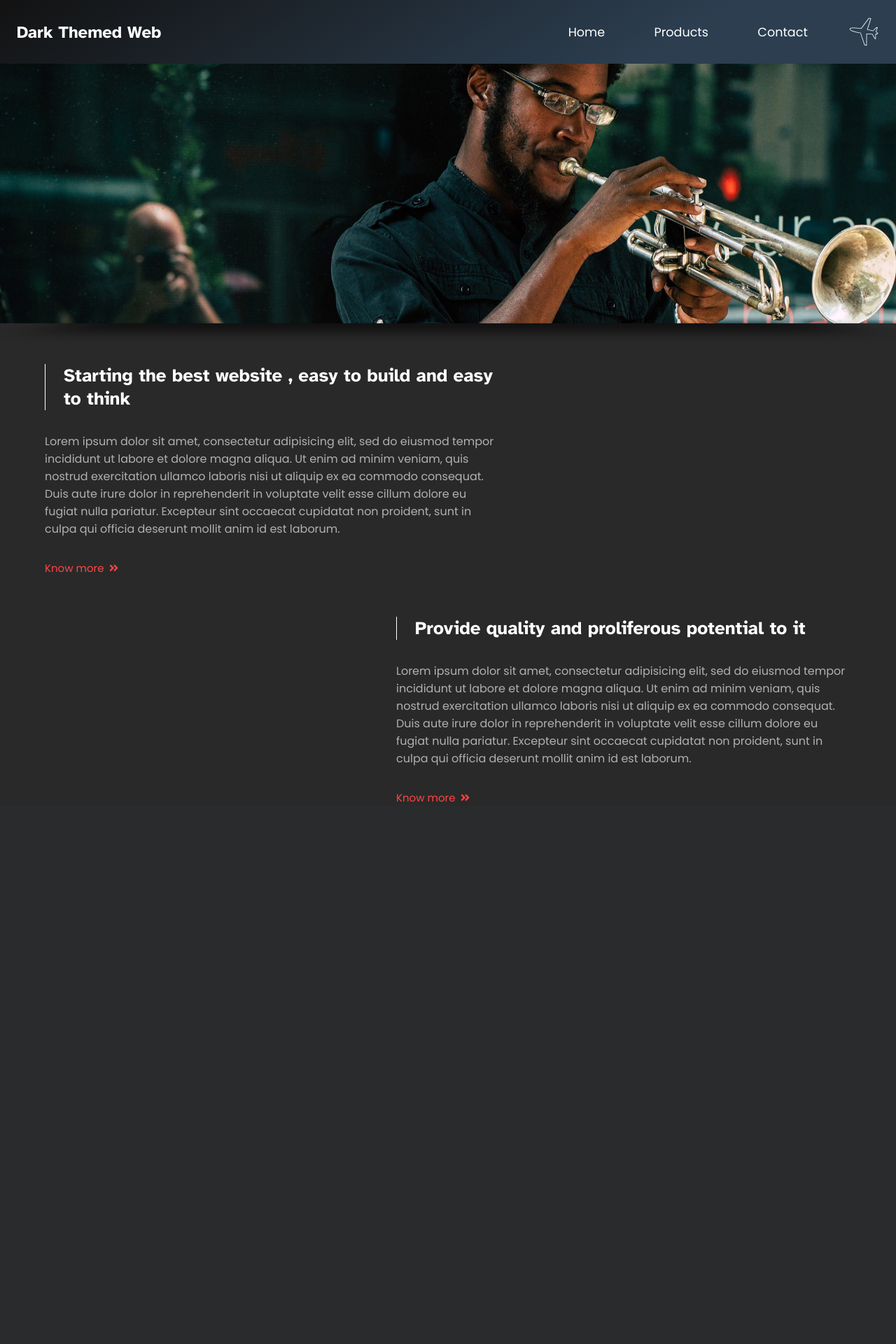
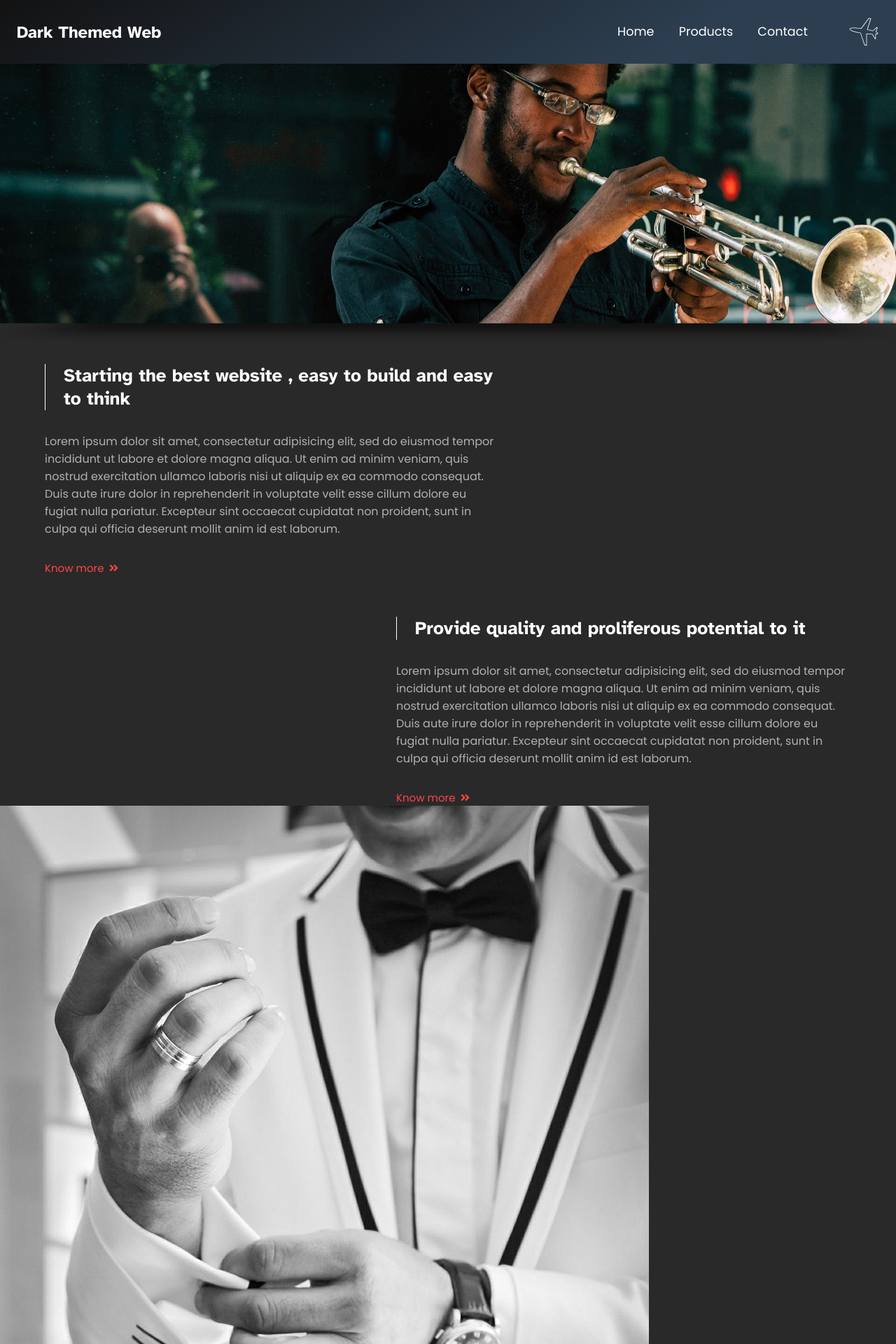
Before and after one commit to lovintocode/dark-themed-web, a PHP site: page / in a window 1280 px wide. Shown: the top 1920 px of the page at 70% size. Before the commit the page ends 1146 px from the top, so only its background shows below. Run offline with PHP 8.4, Linux system fonts and the light colour scheme.

Commit message:
Third version dark themed web
Merge between both versions - added animations, header, first and second section and a slider

```diff
--- /dev/null
+++ b/_templates/first-section.php
@@ -0,0 +1,27 @@
+<div id="first-section" class="container">
+  <div class="box box-left">
+    <h3 class="title">
+      Starting the best website ,
+      easy to build and easy to think
+    </h3>
+    <p>Lorem ipsum dolor sit amet, consectetur adipisicing elit, sed do eiusmod tempor incididunt ut labore et dolore magna aliqua. Ut enim ad minim veniam, quis nostrud exercitation ullamco laboris nisi ut aliquip ex ea commodo consequat. Duis aute irure dolor in reprehenderit in voluptate velit esse cillum dolore eu fugiat nulla pariatur. Excepteur sint occaecat cupidatat non proident, sunt in culpa qui officia deserunt mollit anim id est laborum.</p>
+    <span class="link-box">
+      <a class="link" href="#" title="saber-mas">
+        <span>Know more</span>
+        <i class="fas fa-angle-double-right arrow-icon"></i>
+      </a>
+    </span>
+  </div>
+  <div class="box box-right">
+    <h3 class="title">
+      Provide quality and proliferous potential to it
+    </h3>
+    <p>Lorem ipsum dolor sit amet, consectetur adipisicing elit, sed do eiusmod tempor incididunt ut labore et dolore magna aliqua. Ut enim ad minim veniam, quis nostrud exercitation ullamco laboris nisi ut aliquip ex ea commodo consequat. Duis aute irure dolor in reprehenderit in voluptate velit esse cillum dolore eu fugiat nulla pariatur. Excepteur sint occaecat cupidatat non proident, sunt in culpa qui officia deserunt mollit anim id est laborum.</p>
+    <span class="link-box">
+      <a class="link" href="#" title="saber-mas">
+        <span>Know more</span>
+        <i class="fas fa-angle-double-right arrow-icon"></i>
+      </a>
+    </span>
+  </div>
+</div>
--- /dev/null
+++ b/_templates/second-section.php
@@ -0,0 +1,24 @@
+
+<div id="image-gallery" class="image-gallery">
+	<div class="card">
+		<div class="image-container">
+			<img class="image" src="img/photos/image1.jpg" alt="">
+			<h3 class="image-title">Test title made for test purpouses</h3>
+			<p class="image-autor">Studios-z</p>
+		</div>
+	</div>
+	<div class="card">
+		<div class="image-container">
+			<img class="image" src="img/photos/image2.jpg" alt="">
+			<h3 class="image-title">Test title made for test purpouses</h3>
+			<p class="image-autor">Studios-z</p>
+		</div>
+	</div>
+	<div class="card">
+		<div class="image-container">
+			<img class="image" src="img/photos/image2.jpg" alt="">
+			<h3 class="image-title">Test title made for test purpouses</h3>
+			<p class="image-autor">Studios-z</p>
+		</div>
+	</div>
+</div>
--- a/css/header.css
+++ b/css/header.css
@@ -11,7 +11,6 @@
   margin-left: 1em;
   color: #ffffff;
   font-size: 1.5em;
-  padding: 1em 0;
   font-weight: bold;
 }
 .navbar-nav {
@@ -21,8 +20,7 @@
   list-style: none;
   transition: 1s;
 }
-.nav-item {
-}
+
 .nav-icon {
   width: 100px;
   height: auto;
@@ -32,13 +30,15 @@
   fill: #ffffff;
 }
 .nav-item .link {
+  text-decoration: none;
   color: #ffff;
   font-size: 1.1em;
-  padding: 33px 2em;
+  margin-right: 2em;
+  padding: 1.5em 0;
 }
-.nav-item .link .slider {
-  border-bottom: 1px solid #ffff;
-
+.nav-item .link:hover {
+  border-bottom: 1px solid #ffffff;
+  cursor: pointer;
 }
 .hamburger {
   display: none;
--- a/index.php
+++ b/index.php
@@ -5,7 +5,10 @@
   require_once "_templates/slider.php";
 ?>
 <?php
-  require_once "_templates/section-a.php";
+  require_once "_templates/first-section.php";
+?>
+<?php
+  require_once "_templates/second-section.php";
 ?>
 <?php
   require_once "_templates/footer.php";
```
Also changed, not shown: css/second-section.css (added, +40 -0 lines), img/photos/image1.jpg (added), img/photos/image2.jpg (added), img/photos/image3.jpg (added).
